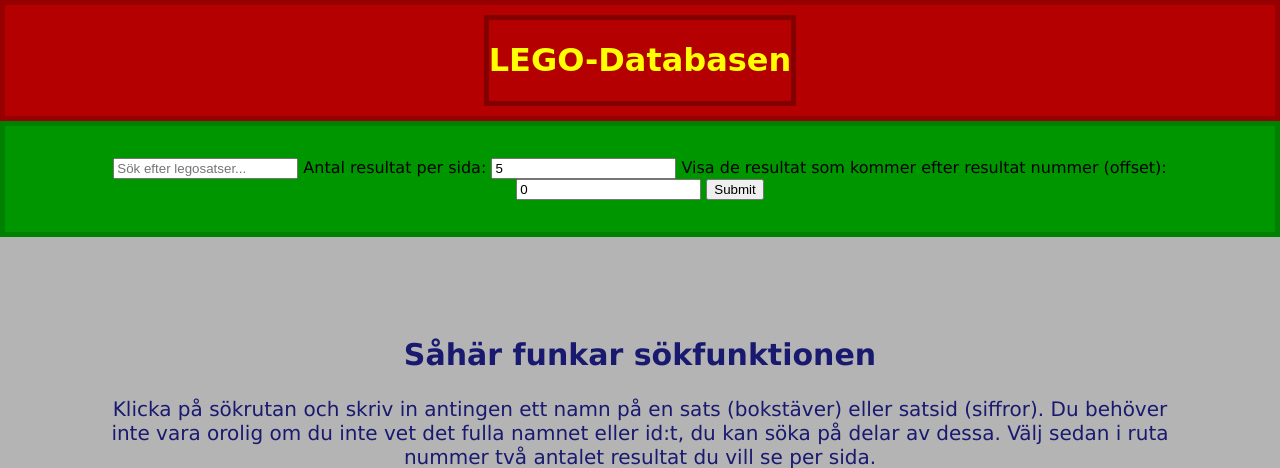
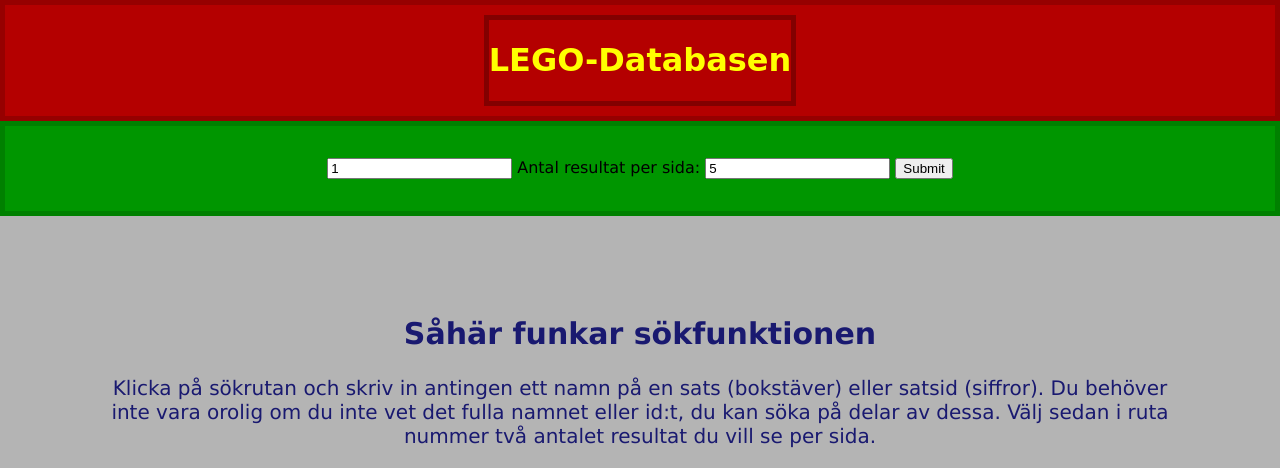
Before and after one commit to JohnnyElmer/TNMK30, a PHP site: page /help.php?set=1 in a window 1280 px wide. Shown: the top 468 px of the page. Run offline with PHP 8.4, Linux system fonts and the light colour scheme.

Commit message:
Senaste sökningen "sparas"

```diff
--- a/formuler.php
+++ b/formuler.php
@@ -1,6 +1,6 @@
 	<form  method="GET" action="sets.php">
-		<input type="text" name="set" placeholder="Sök efter legosatser..."/>
+		<?PHP echo "<input type='text' name='set' placeholder='Sök efter legosatser...' value='".$_GET['set']."' />"; ?>
 		 Antal resultat per sida: <input type="number" name="antal" min="1" value="5"/>
-		 Visa de resultat som kommer efter resultat nummer (offset): <input type="number" name="offset" min="0" value="0"/>
+		<input type="hidden" name="offset" value="0"/>
 		<input type="submit" value="Submit">
 	</form>
```
